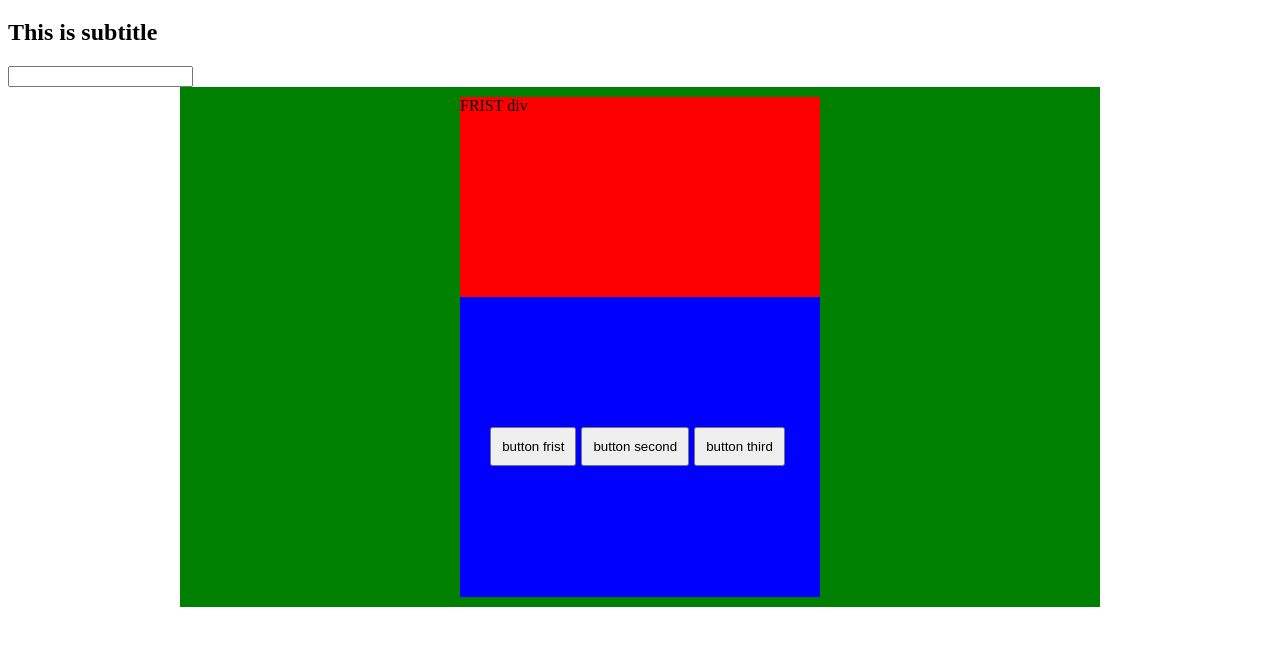
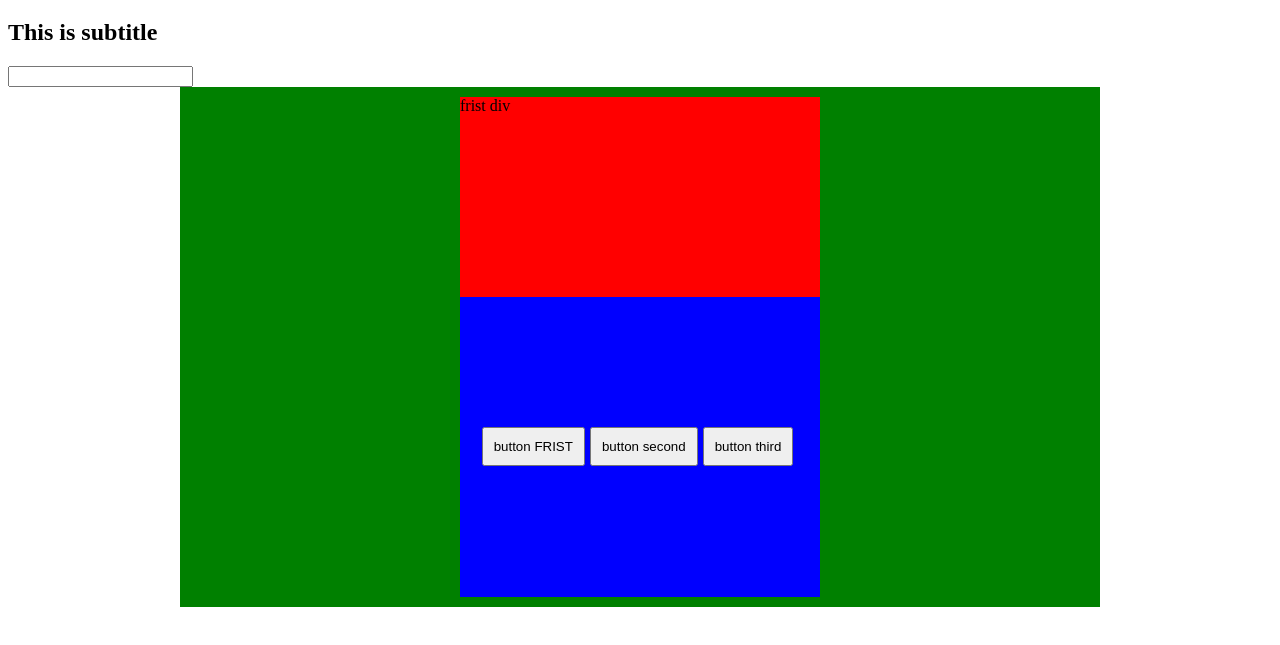
Before and after one commit to ratihpurwanti07/shoppe, a plain HTML site: page index.html in a window 1280 px wide. Shown: the part 61-706 px from the top of the page. Drawn offline with nearby package versions, Linux system fonts and the light colour scheme.

Commit message:
Update index.html

```diff
--- a/index.html
+++ b/index.html
@@ -56,9 +56,9 @@
     <h2>This is subtitle</h2>
     <input type="text" id="input-box">
     <div class="divpractive">
-        <div class="frist">FRIST div</div>
+        <div class="frist">frist div</div>
         <div class="second" id="second-box">
-            <button onclick="hey()">button frist</button>
+            <button onclick="hey()">button FRIST</button>
             <button>button second</button>
             <button>button third</button>
         </div>
```
